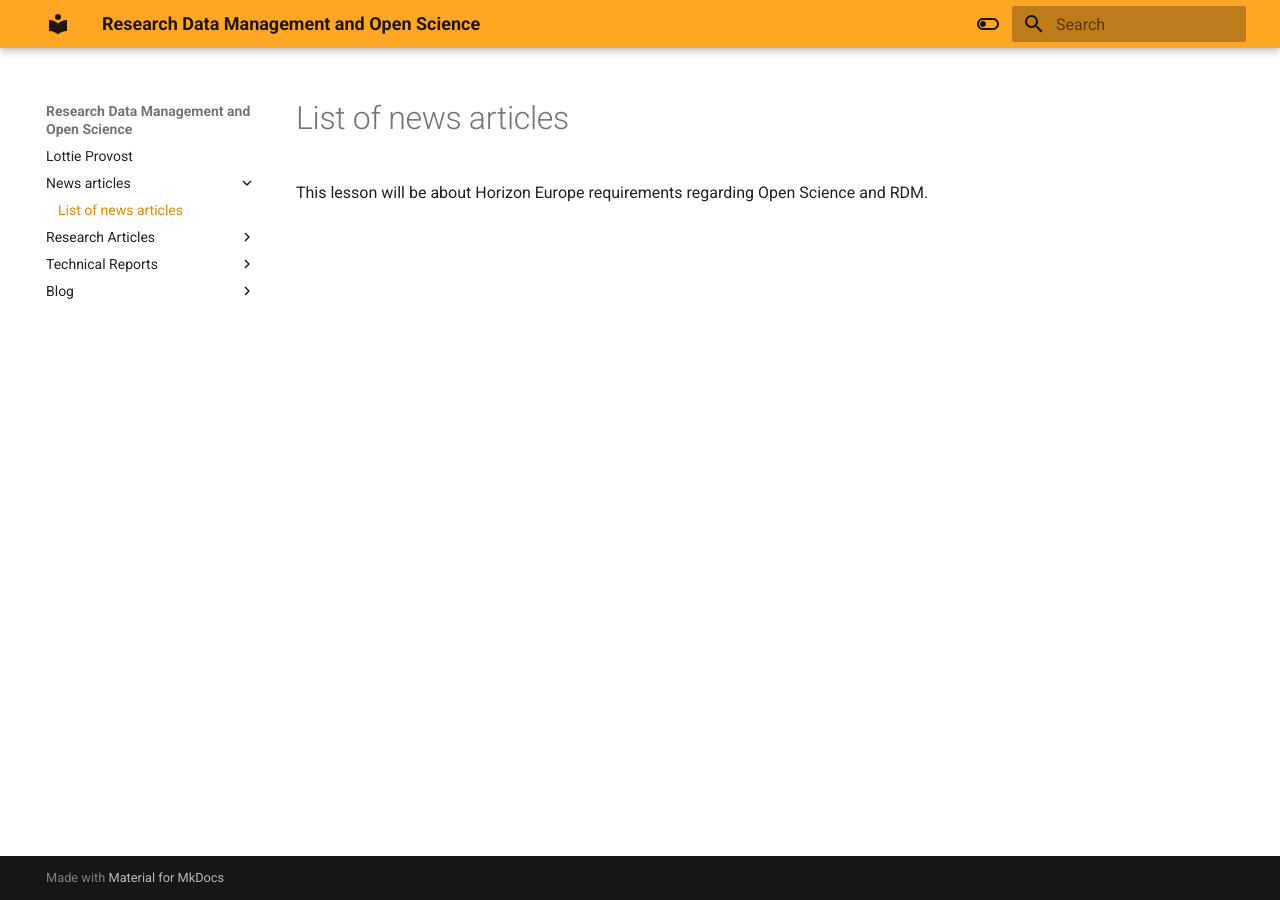
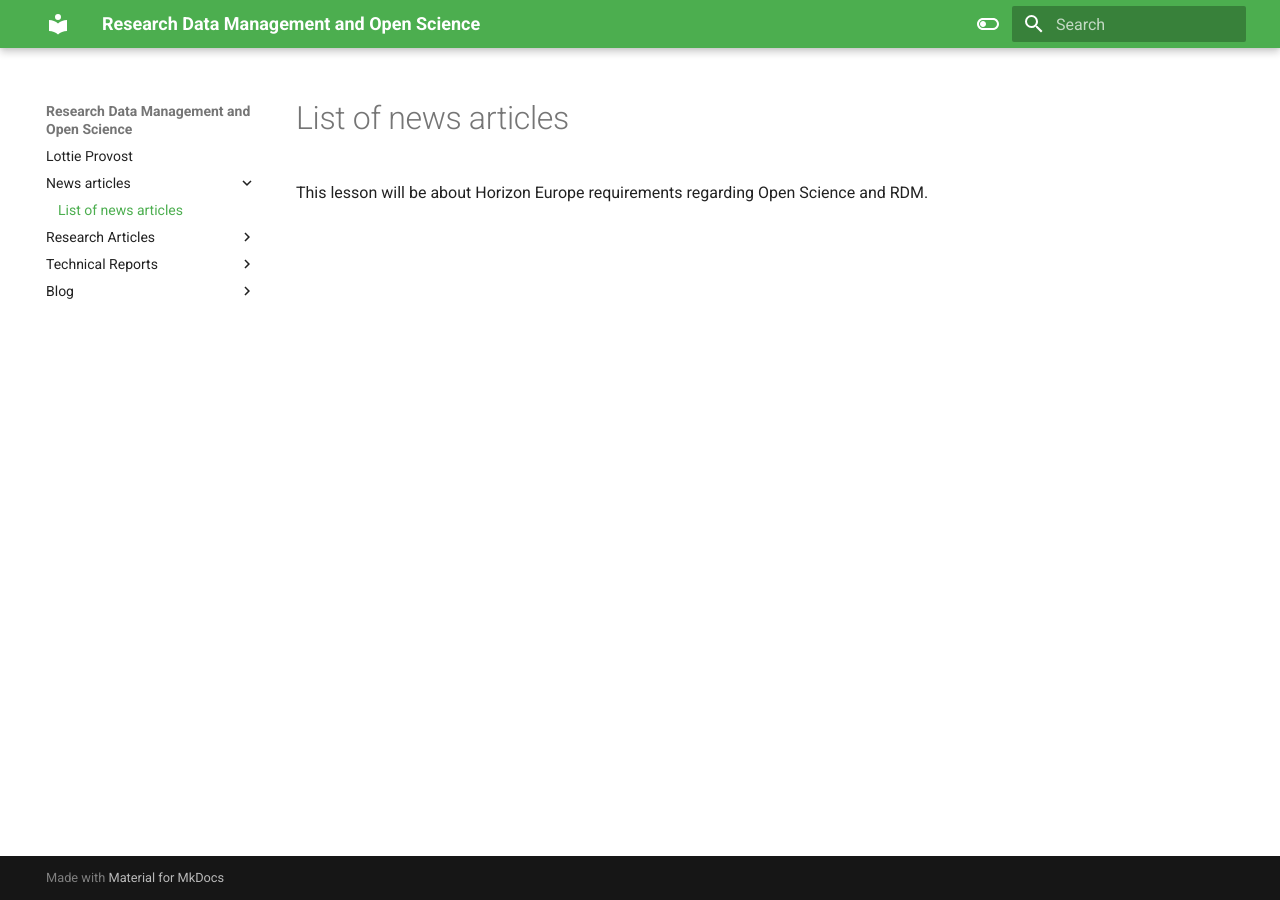
Before and after one commit to Professional-activities/Lottie-CV, an MkDocs documentation site: the page built from docs/News articles/List of news articles.md, in a window 1280 px wide. Built offline with MkDocs 1.6.1 and Material for MkDocs 9.7.7, drawn with Linux system fonts in a browser that asks for light colours.

Commit message:
Update colour theme mkdocs.yml

```diff
--- a/mkdocs.yml
+++ b/mkdocs.yml
@@ -7,8 +7,8 @@ theme:
     # Light mode
     - media: "(prefers-color-scheme: light)"
       scheme: default
-      primary: orange
-      accent: yellow
+      primary: green
+      accent: blue
       toggle:
         icon: material/toggle-switch-off-outline
         name: Switch to dark mode
```
